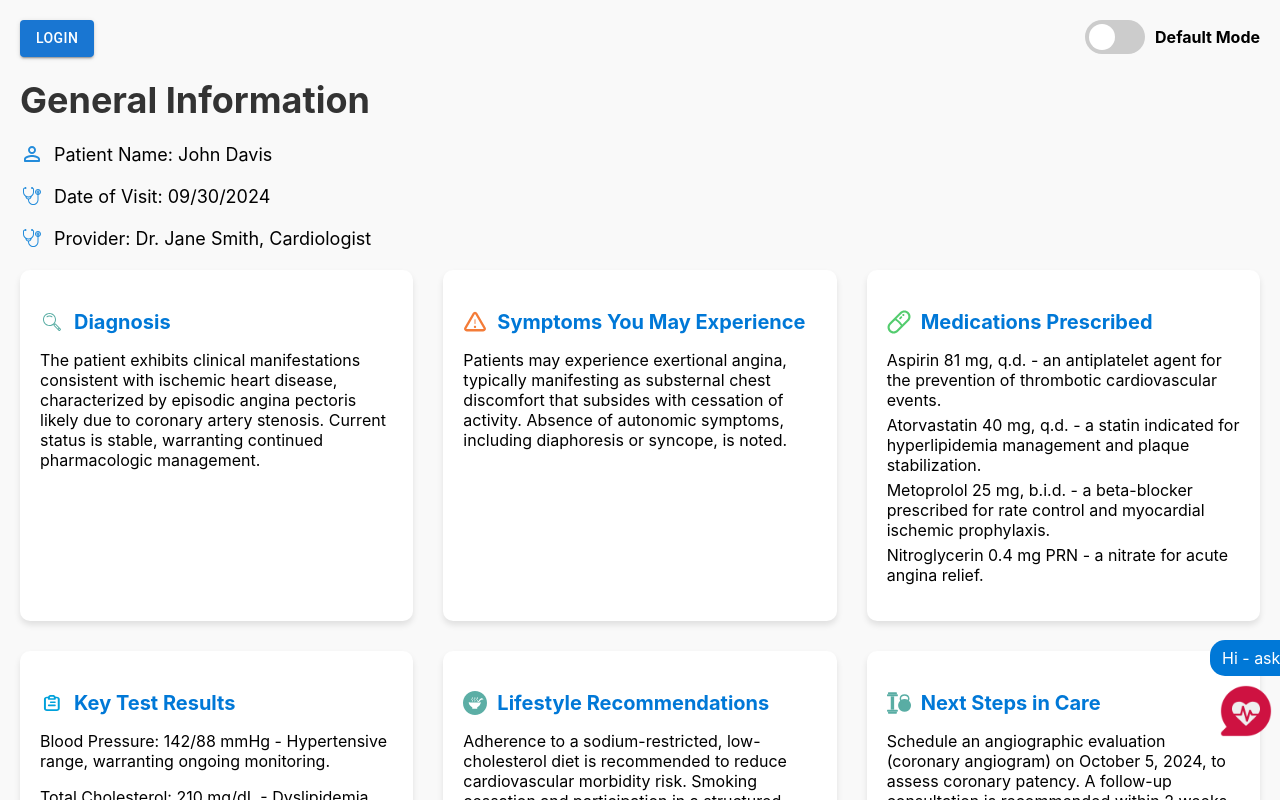
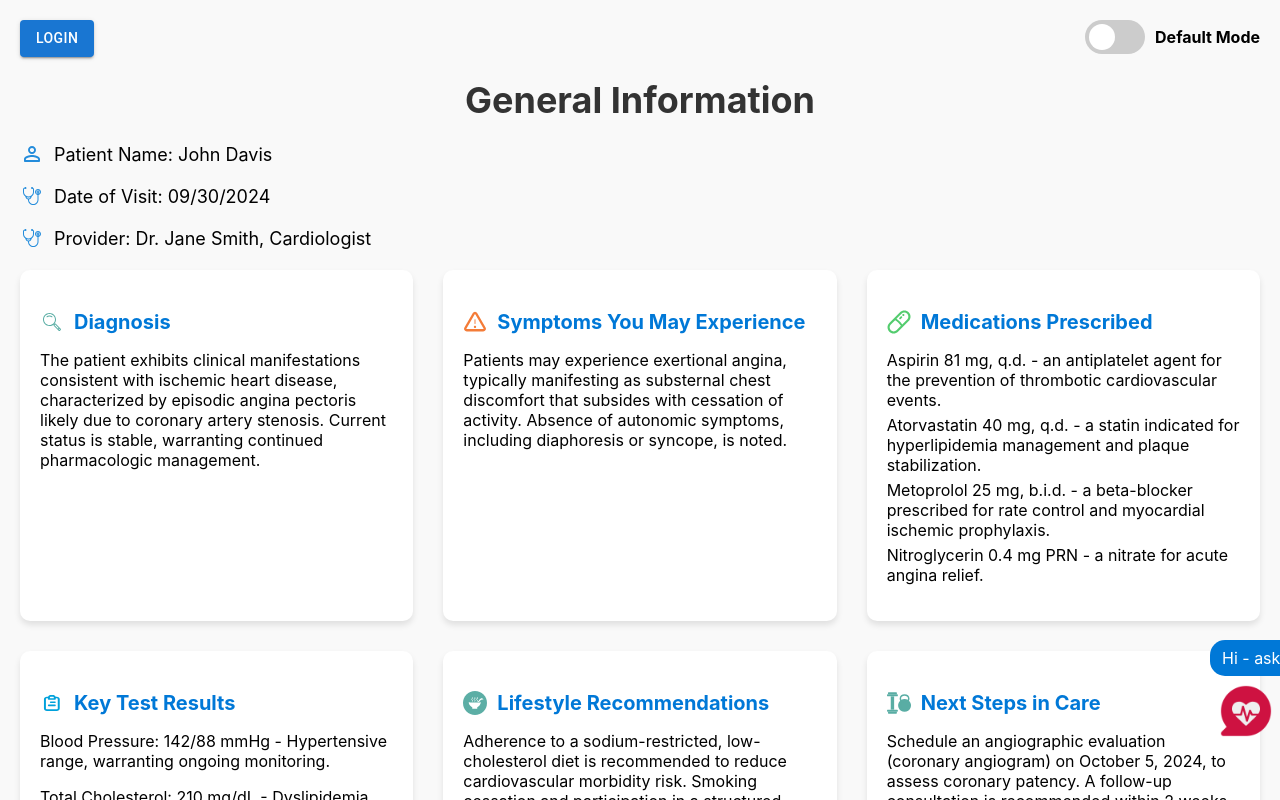
Before and after one commit to ZisenShao/SmartChart-AI, a React (Create React App) app in the folder frontend/: page / in a window 1280 px wide. Shown: the top 800 px of the page. Built offline with nearby package versions, Linux system fonts and the light colour scheme.

Commit message:
Frontend modifications

```diff
--- a/frontend/src/dashboard.css
+++ b/frontend/src/dashboard.css
@@ -11,8 +11,7 @@
 .clinical-notes-heading {
   font-size: 36px;
   font-weight: bold;
-  text-align: left;
-  /* Changed to left alignment */
+  text-align: center;
   margin-bottom: 20px;
   color: #333;
 }
```
